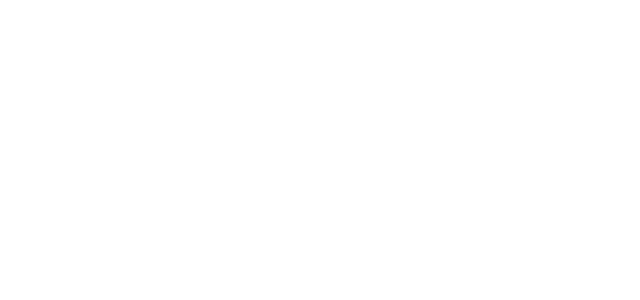
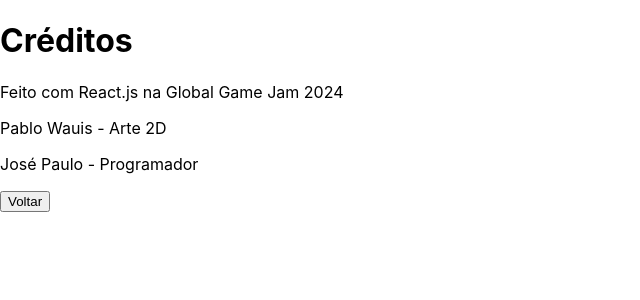
Before and after one commit to JosePaulo95/rumble-pie, a React (Vite) app: page /credits in a window 1280 px wide. Before the commit this address had no page. Shown: the top 300 px of the page, without its empty margins (0-640 px from the left). Built offline with nearby package versions, Linux system fonts and the light colour scheme.

Commit message:
add credits

```diff
--- a/src/App3.tsx
+++ b/src/App3.tsx
@@ -3,6 +3,7 @@
 import { BrowserRouter as Router, Route, Routes } from 'react-router-dom';
 import InGame from './containers/InGame';
 import MenuPrincipal from './containers/MenuPrincipal';
+import Credits from './containers/Credits';
 
 function App() {
   return (
@@ -11,6 +12,7 @@
         <Routes>
           <Route element={<MenuPrincipal />} path="/" />
           <Route element={<InGame />} path="/play" />
+          <Route element={<Credits />} path="/credits" />
         </Routes>
       </Router>
     </div>
--- /dev/null
+++ b/src/containers/Credits.tsx
@@ -0,0 +1,20 @@
+// Credits.tsx
+import React from 'react';
+import { Link } from 'react-router-dom';
+
+const Credits: React.FC = () => {
+  return (
+    <div className="credits-container">
+      <h1>Créditos</h1>
+      <p>Feito com React.js na Global Game Jam 2024</p>
+      <p>Pablo Wauis - Arte 2D</p>
+      <p>José Paulo - Programador</p>
+
+      <Link to="/">
+        <button>Voltar</button>{' '}
+      </Link>
+    </div>
+  );
+};
+
+export default Credits;
--- a/src/containers/MenuPrincipal.tsx
+++ b/src/containers/MenuPrincipal.tsx
@@ -12,6 +12,9 @@
       <Link to="/play">
         <button>Começar</button>
       </Link>
+      <Link to="/credits">
+        <button>Créditos</button>
+      </Link>
     </div>
   );
 }
```
